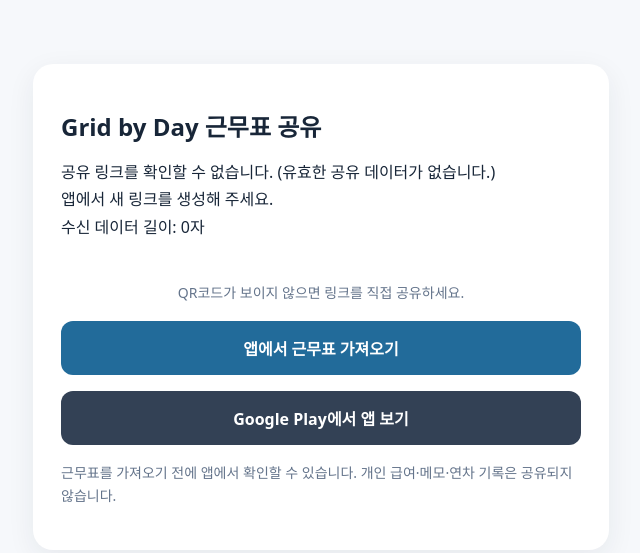
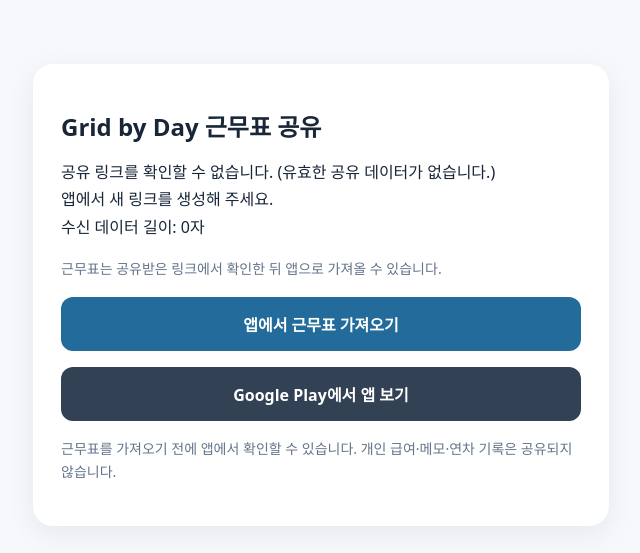
Before and after one commit to jspo352-afk/groovydrop-privacy, a plain HTML site: page share.html in a window 1280 px wide. Shown: the whole page, without its empty margins (319-959 px from the left). Drawn offline with Linux system fonts and the light colour scheme.

Commit message:
ux: remove unreadable QR code for long schedule share links

```diff
--- a/share.html
+++ b/share.html
@@ -1,4 +1,4 @@
-<!doctype html><html lang="ko"><head><meta charset="utf-8"><meta name="viewport" content="width=device-width,initial-scale=1"><title>근무표 공유 | Grid by Day</title><style>body{font-family:system-ui,sans-serif;background:#f6f8fb;color:#182638;margin:0}main{max-width:520px;margin:8vh auto;padding:28px;background:white;border-radius:20px;box-shadow:0 8px 28px #18263812}h1{font-size:24px}p{line-height:1.7}.btn{display:block;background:#226b9a;color:white;text-decoration:none;padding:15px;border-radius:12px;text-align:center;font-weight:bold;margin:16px 0}.muted{color:#64748b;font-size:14px}#details{white-space:pre-line}</style><script defer src="https://cdnjs.cloudflare.com/ajax/libs/qrcodejs/1.0.0/qrcode.min.js"></script></head><body><main><h1>Grid by Day 근무표 공유</h1><p id="details">공유된 근무표를 확인하는 중...</p><div id="qr" style="display:flex;justify-content:center;margin:20px 0"></div><p class="muted" id="qr-help" style="text-align:center">QR코드가 보이지 않으면 링크를 직접 공유하세요.</p><a id="open" class="btn" hidden>앱에서 근무표 가져오기</a><a class="btn" style="background:#334155" href="https://play.google.com/store/apps/details?id=com.gridbyday.app">Google Play에서 앱 보기</a><p class="muted">근무표를 가져오기 전에 앱에서 확인할 수 있습니다. 개인 급여·메모·연차 기록은 공유되지 않습니다.</p></main><script>
+<!doctype html><html lang="ko"><head><meta charset="utf-8"><meta name="viewport" content="width=device-width,initial-scale=1"><title>근무표 공유 | Grid by Day</title><style>body{font-family:system-ui,sans-serif;background:#f6f8fb;color:#182638;margin:0}main{max-width:520px;margin:8vh auto;padding:28px;background:white;border-radius:20px;box-shadow:0 8px 28px #18263812}h1{font-size:24px}p{line-height:1.7}.btn{display:block;background:#226b9a;color:white;text-decoration:none;padding:15px;border-radius:12px;text-align:center;font-weight:bold;margin:16px 0}.muted{color:#64748b;font-size:14px}#details{white-space:pre-line}</style></head><body><main><h1>Grid by Day 근무표 공유</h1><p id="details">공유된 근무표를 확인하는 중...</p><p class="muted">근무표는 공유받은 링크에서 확인한 뒤 앱으로 가져올 수 있습니다.</p><a id="open" class="btn" hidden>앱에서 근무표 가져오기</a><a class="btn" style="background:#334155" href="https://play.google.com/store/apps/details?id=com.gridbyday.app">Google Play에서 앱 보기</a><p class="muted">근무표를 가져오기 전에 앱에서 확인할 수 있습니다. 개인 급여·메모·연차 기록은 공유되지 않습니다.</p></main><script>
 const encoded=new URLSearchParams(location.search).get('data');
 const details=document.getElementById('details');
 try {
@@ -9,7 +9,7 @@ try { p=JSON.parse(encoded); } catch (_) { p=JSON.parse(decodeURIComponent(encod
 if(!p||typeof p!=='object'||Array.isArray(p)||p.format!=='grid-by-day-share'||![1,2,3].includes(p.version)||!Array.isArray(p.shiftTypes)||p.shiftTypes.length<1||p.shiftTypes.length>100||!p.shiftTypes.every(x=>x&&typeof x.id==='string'&&typeof x.name==='string')||!Array.isArray(p.pattern)||p.pattern.length>366||!['repeat','monthly'].includes(p.mode)||typeof p.patternStartDate!=='string'||!/^\d{4}-\d{2}-\d{2}$/.test(p.patternStartDate)||!Number.isInteger(p.patternStartIndex))throw Error('지원하지 않는 근무표입니다.');
 if(p.mode==='monthly' && !p.days && !p.teams && typeof p.packedDays!=='string')throw Error('월간 근무표 데이터가 없습니다.');
 details.textContent='유형: '+(p.mode==='monthly'?'매월 편성형':'고정 반복형')+'\n근무 종류: '+p.shiftTypes.map(x=>String(x.name||'').slice(0,40)).join(', ')+'\n기준일: '+String(p.patternStartDate||'')+(p.month?'\n대상 월: '+String(p.month):'');
-const qrUrl=location.href;const qrNode=document.getElementById('qr');window.addEventListener('load',()=>{if(typeof QRCode!=='undefined' && qrUrl.length<2300){new QRCode(qrNode,{text:qrUrl,width:200,height:200,correctLevel:QRCode.CorrectLevel.L});document.getElementById('qr-help').textContent='동료가 이 QR코드를 스캔하면 근무표를 확인할 수 있습니다.';}});const open=document.getElementById('open');open.href='mobile://share?data='+encodeURIComponent(encoded);open.hidden=false;
+const open=document.getElementById('open');open.href='mobile://share?data='+encodeURIComponent(encoded);open.hidden=false;
 }catch(e){
 const reason=e instanceof Error?e.message:'알 수 없는 오류';
 const looksCut=/Unterminated string|Unexpected end|Unexpected end of JSON input/i.test(reason);
```
